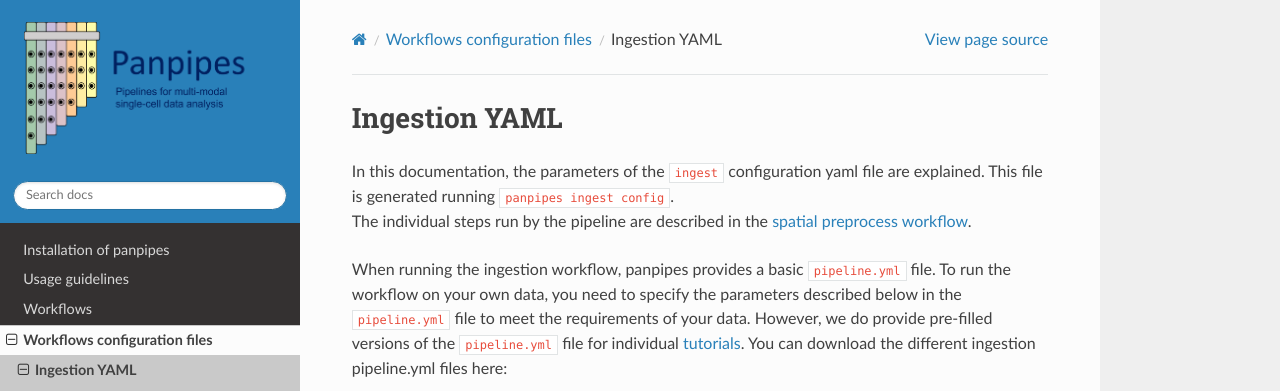
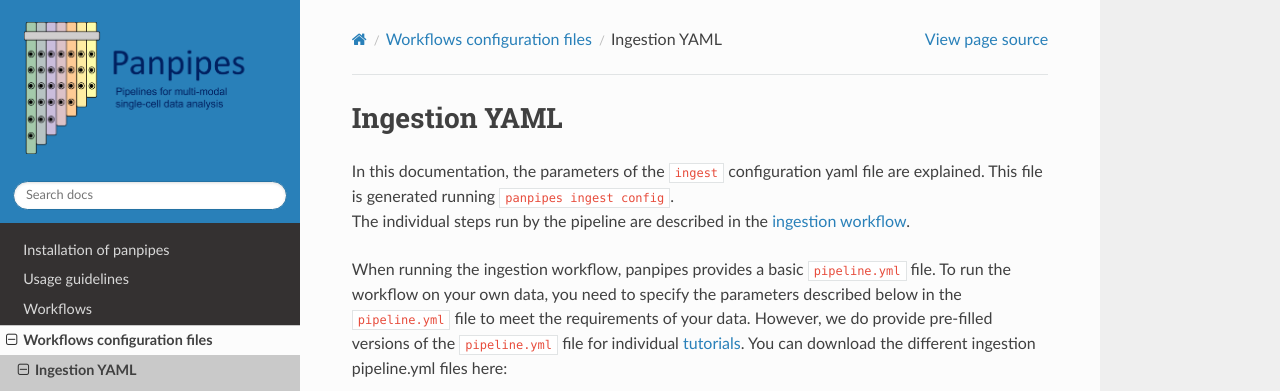
Before and after one commit to bio-la/panpipes-nextflow, a Sphinx documentation site: the page built from docs/yaml_docs/pipeline_ingestion_yml.md, in a window 1280 px wide and 900 px high. Shown: the top 391 px of the window. Built offline with Sphinx 7.4.7 and the Read the Docs theme 2.0.0, drawn with Linux system fonts in a browser that asks for light colours.

Commit message:
fixed wrong reference to spatial

```diff
--- a/docs/yaml_docs/pipeline_ingestion_yml.md
+++ b/docs/yaml_docs/pipeline_ingestion_yml.md
@@ -11,7 +11,7 @@
 # Ingestion YAML
 
 In this documentation, the parameters of the `ingest` configuration yaml file are explained.
-This file is generated running `panpipes ingest config`.  <br> The individual steps run by the pipeline are described in the [spatial preprocess workflow](../workflows/qc.md).
+This file is generated running `panpipes ingest config`.  <br> The individual steps run by the pipeline are described in the [ingestion workflow](../workflows/qc.md).
 
 When running the ingestion workflow, panpipes provides a basic `pipeline.yml` file.
 To run the workflow on your own data, you need to specify the parameters described below in the `pipeline.yml` file to meet the requirements of your data.
```
